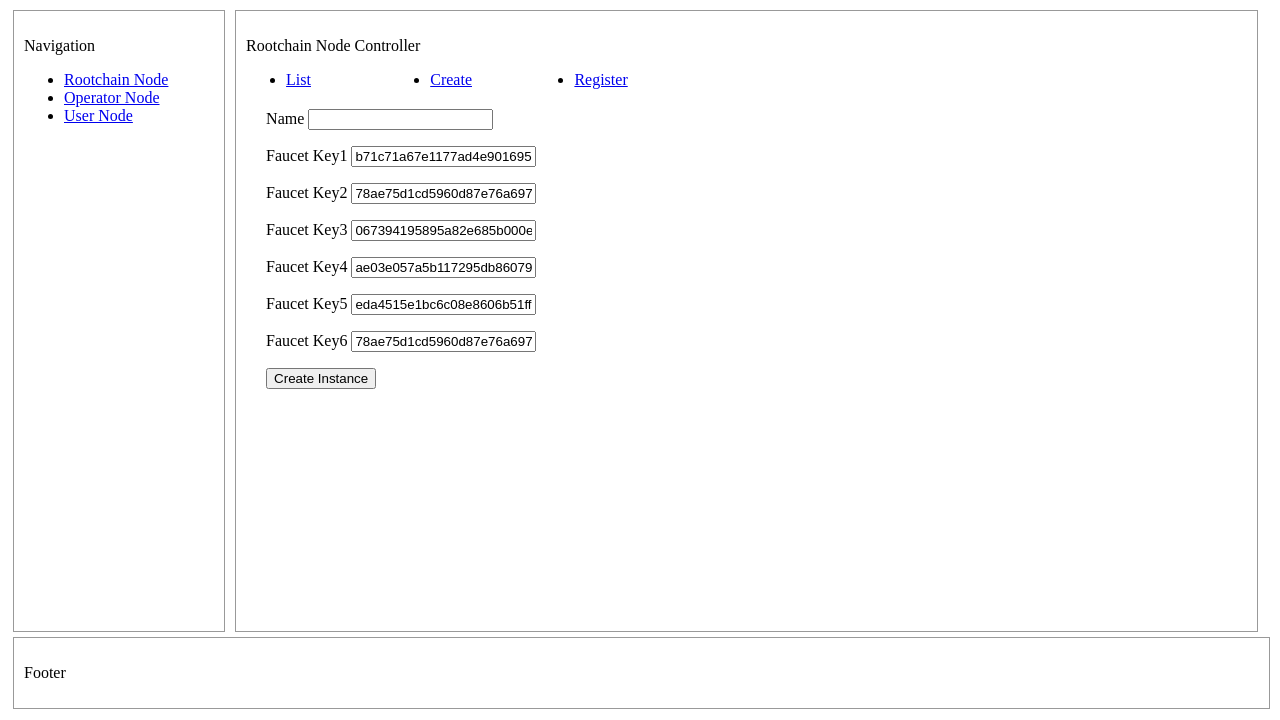
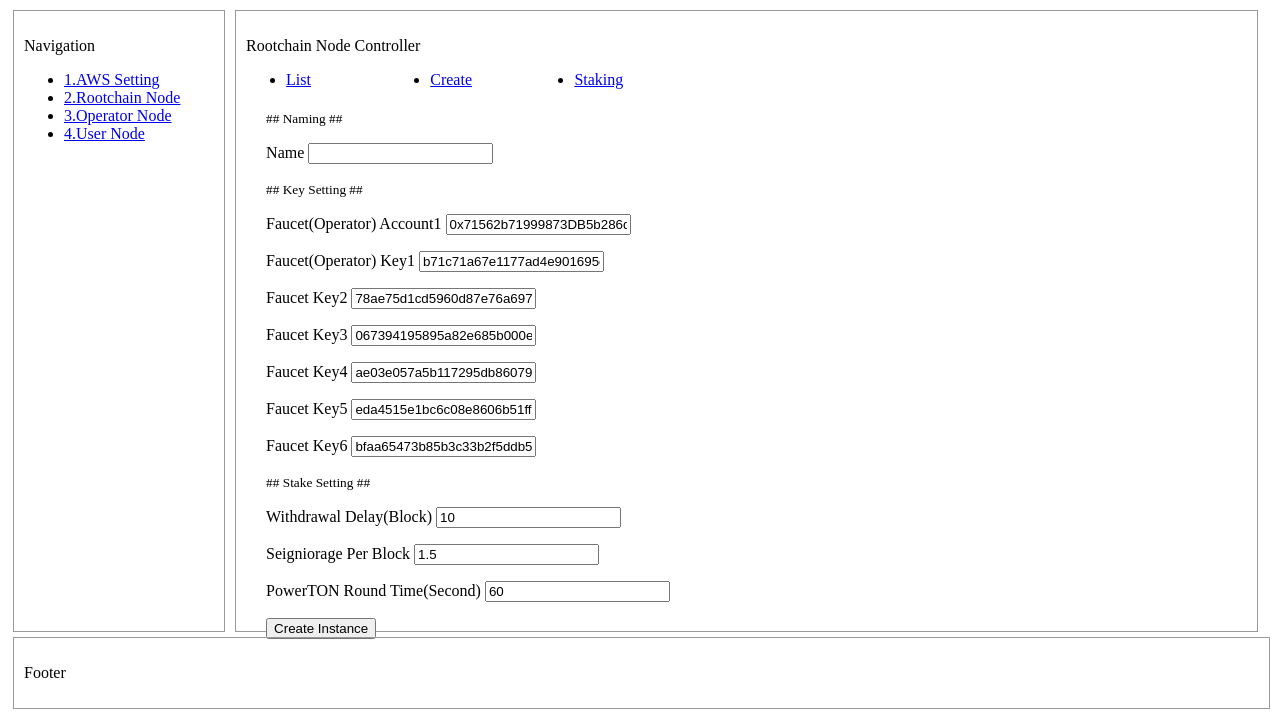
Before and after one commit to tokamak-network/tokamak-web-service-poc, a Flask app: page /rootchain/form in a window 1280 px wide. Shown: the part 80-800 px from the top of the page. Run offline with Flask 2, Linux system fonts and the light colour scheme; parts of the project's set-up code (start-up, migrations or seed data) failed here and were passed over.

Commit message:
rootchain create staking parameter added

```diff
--- a/app.py
+++ b/app.py
@@ -73,6 +73,10 @@ def rootchain_start():
             inst_faucet[3],
             inst_faucet[4],
             inst_faucet[5],
+            inst['Operator'],
+            inst['Staking']['WithdrawalDelay'],
+            inst['Staking']['SeigPerBlock'],
+            inst['Staking']['PwertTONRoundTime']
         )
         #run rootchain node
         run_rootchain(inst_ip)
@@ -118,6 +122,11 @@ def rootchain_create():
         key4 = request.form['Key5']
         key5 = request.form['Key6']
 
+        key1address = request.form['Key1Address']
+        withdrawal_delay = request.form['WithdrawalDelay']
+        seig_per_block = request.form['Seigniorage']
+        power_ton_round_time = request.form['PowerTONRound']
+
         root_ins = create_rootchain_instance(name)
         root_ins_monitor = root_ins.monitor()
         inst_obj = {
@@ -126,7 +135,13 @@ def rootchain_create():
             'InstanceId' : root_ins_monitor['InstanceMonitorings'][0]['InstanceId'],
             'Status' : root_ins_monitor['InstanceMonitorings'][0]['Monitoring']['State'],
             'Date' : root_ins_monitor['ResponseMetadata']['HTTPHeaders']['date'],
-            'Faucet' : [key0, key1, key2, key3, key4, key5]
+            'Faucet' : [key0, key1, key2, key3, key4, key5],
+            'Operator' : key1address,
+            'Staking' : {
+                'WithdrawalDelay' : withdrawal_delay,
+                'SeigPerBlock' : seig_per_block,
+                'PwertTONRoundTime' : power_ton_round_time
+                }
         }
         t_db.insert(inst_obj)
         q_res = t_db.search(Query().Name == name)
--- a/templates/layout.html
+++ b/templates/layout.html
@@ -20,9 +20,10 @@
       <nav>
         <p> Navigation </p>
         <ul>
-          <li><a href="{{ url_for('rootchain') }}">Rootchain Node</a></li>
-          <li><a href="{{ url_for('operator') }}">Operator Node</a></li>
-          <li><a href="{{ url_for('usernode') }}">User Node</a></li>
+          <li><a href="{{ url_for('rootchain') }}">1.AWS Setting</a></li>
+          <li><a href="{{ url_for('rootchain') }}">2.Rootchain Node</a></li>
+          <li><a href="{{ url_for('operator') }}">3.Operator Node</a></li>
+          <li><a href="{{ url_for('usernode') }}">4.User Node</a></li>
         </ul>
       </nav>
       {% block content %}{% endblock %}
--- a/templates/rootchain_create_form.html
+++ b/templates/rootchain_create_form.html
@@ -4,13 +4,23 @@
 <article class="">
 
   <form action = "{{ url_for('rootchain_create') }}" method = "POST">
+    <p><small>## Naming ##</small></p>
     <p>Name <input type = "text" name = "Name" /></p>
-    <p>Faucet Key1 <input type = "text" name = "Key1" value="b71c71a67e1177ad4e901695e1b4b9ee17ae16c6668d313eac2f96dbcda3f291"/></p>
+
+    <p><small>## Key Setting ##</small></p>
+    <p>Faucet(Operator) Account1 <input type = "text" name = "Key1Address" value="0x71562b71999873DB5b286dF957af199Ec94617F7"/></p>
+    <p>Faucet(Operator) Key1 <input type = "text" name = "Key1" value="b71c71a67e1177ad4e901695e1b4b9ee17ae16c6668d313eac2f96dbcda3f291"/></p>
     <p>Faucet Key2 <input type = "text" name = "Key2" value="78ae75d1cd5960d87e76a69760cb451a58928eee7890780c352186d23094a115"/></p>
     <p>Faucet Key3 <input type = "text" name = "Key3" value="067394195895a82e685b000e592f771f7899d77e87cc8c79110e53a2f0b0b8fc"/></p>
     <p>Faucet Key4 <input type = "text" name = "Key4" value="ae03e057a5b117295db86079ba4c8505df6074cdc54eec62f2050e677e5d4e66"/></p>
     <p>Faucet Key5 <input type = "text" name = "Key5" value="eda4515e1bc6c08e8606b51ffb6ffe70b3fe76781ed49872285e484064e3b634"/></p>
-    <p>Faucet Key6 <input type = "text" name = "Key6" value="78ae75d1cd5960d87e76a69760cb451a58928eee7890780c352186d23094a114"/></p>
+    <p>Faucet Key6 <input type = "text" name = "Key6" value="bfaa65473b85b3c33b2f5ddb511f0f4ef8459213ada2920765aaac25b4fe38c5"/></p>
+
+    <p><small>## Stake Setting ##</small></p>
+    <p>Withdrawal Delay(Block) <input type = "text" name = "WithdrawalDelay" value="10"/></p>
+    <p>Seigniorage Per Block <input type = "text" name = "Seigniorage" value="1.5"/></p>
+    <p>PowerTON Round Time(Second) <input type = "text" name = "PowerTONRound" value="60"/></p>
+
     <p><input type = "submit" value = "Create Instance" /></p>
   </form>
 
--- a/templates/rootchain_layout.html
+++ b/templates/rootchain_layout.html
@@ -7,7 +7,7 @@
     <ul>
       <li class="rootchain-controller"><a href="{{ url_for('rootchain') }}">List</a></li>
       <li class="rootchain-controller"><a href="{{ url_for('rootchain_form') }}">Create</a></li>
-      <li class="rootchain-controller"><a href="#">Register</a></li>
+      <li class="rootchain-controller"><a href="#">Staking</a></li>
     </ul>
   </div>
   {% block article %}
--- a/tokamak_aws.py
+++ b/tokamak_aws.py
@@ -168,7 +168,7 @@ def initialize_rootchain(ip_address):
     out = ssh_execute(host=ip_address, command="bash /home/ubuntu/restart.rootchain.sh")
     return out[0]
 
-def change_rootchain_account(ip_address, key0, key1, key2, key3, key4, key5):
+def change_rootchain_account(ip_address, key0, key1, key2, key3, key4, key5, operator, delay, seigniorage, p_round):
     priv0 = "key1"
     priv1 = "key2"
     priv2 = "key3"
@@ -176,16 +176,25 @@ def change_rootchain_account(ip_address, key0, key1, key2, key3, key4, key5):
     priv4 = "key5"
     priv5 = "key6"
 
+    op = "<operator address>"
+    w_delay = "<withdrawal delay>"
+    seig = "<seigniorage per block>"
+    round = "<round time second>"
+
     cmdg = "sed -i "
-    cmd0 = "-e s/" + priv0 + "/" + key0 + "/g "
-    cmd1 = "-e s/" + priv1 + "/" + key1 + "/g "
-    cmd2 = "-e s/" + priv2 + "/" + key2 + "/g "
-    cmd3 = "-e s/" + priv3 + "/" + key3 + "/g "
-    cmd4 = "-e s/" + priv4 + "/" + key4 + "/g "
-    cmd5 = "-e s/" + priv5 + "/" + key5 + "/g "
-    cmd6 = "/home/ubuntu/account.variable"
+    cmd0 = "-e 's/" + priv0 + "/" + key0 + "/g' "
+    cmd1 = "-e 's/" + priv1 + "/" + key1 + "/g' "
+    cmd2 = "-e 's/" + priv2 + "/" + key2 + "/g' "
+    cmd3 = "-e 's/" + priv3 + "/" + key3 + "/g' "
+    cmd4 = "-e 's/" + priv4 + "/" + key4 + "/g' "
+    cmd5 = "-e 's/" + priv5 + "/" + key5 + "/g' "
+    cmd6 = "-e 's/" + op + "/" + operator + "/g' "
+    cmd7 = "-e 's/" + w_delay + "/" + delay + "/g' "
+    cmd8 = "-e 's/" + seig + "/" + seigniorage + "/g' "
+    cmd9 = "-e 's/" + round + "/" + p_round + "/g' "
+    cmd10 = "/home/ubuntu/account.variable"
 
-    cmd = cmdg + cmd0 + cmd1 + cmd2 + cmd3 + cmd4 + cmd5 + cmd6
+    cmd = cmdg + cmd0 + cmd1 + cmd2 + cmd3 + cmd4 + cmd5 + cmd6 + cmd7 + cmd8 + cmd9 + cmd10
     ssh_execute(ip_address, cmd)
 
 ##############################
```
